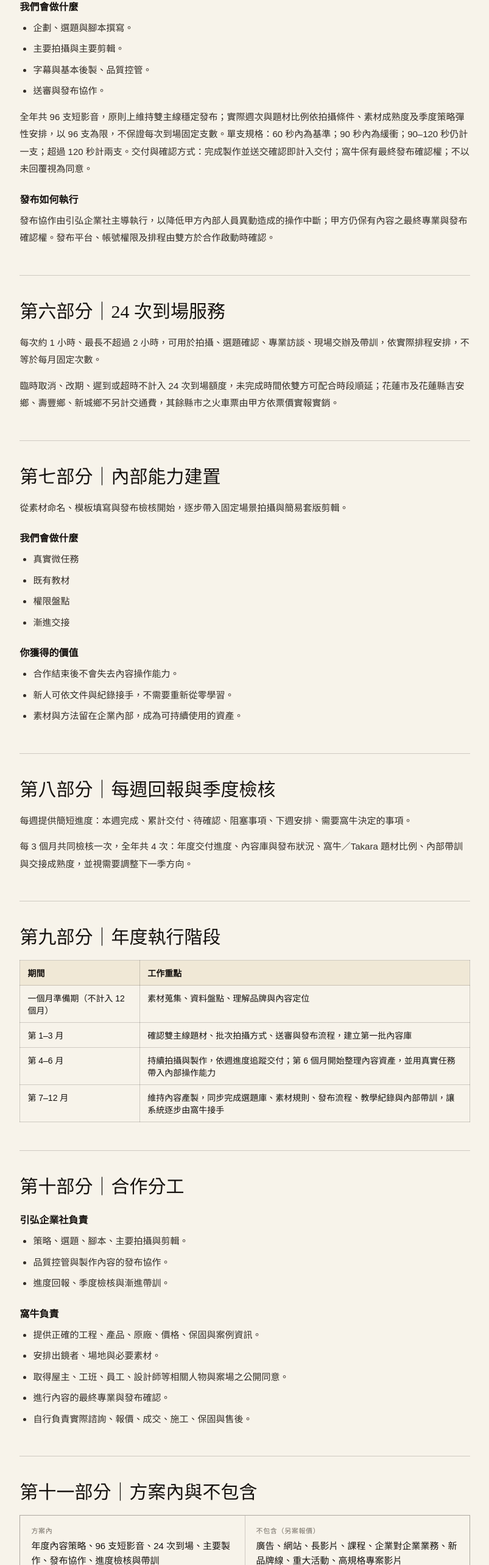
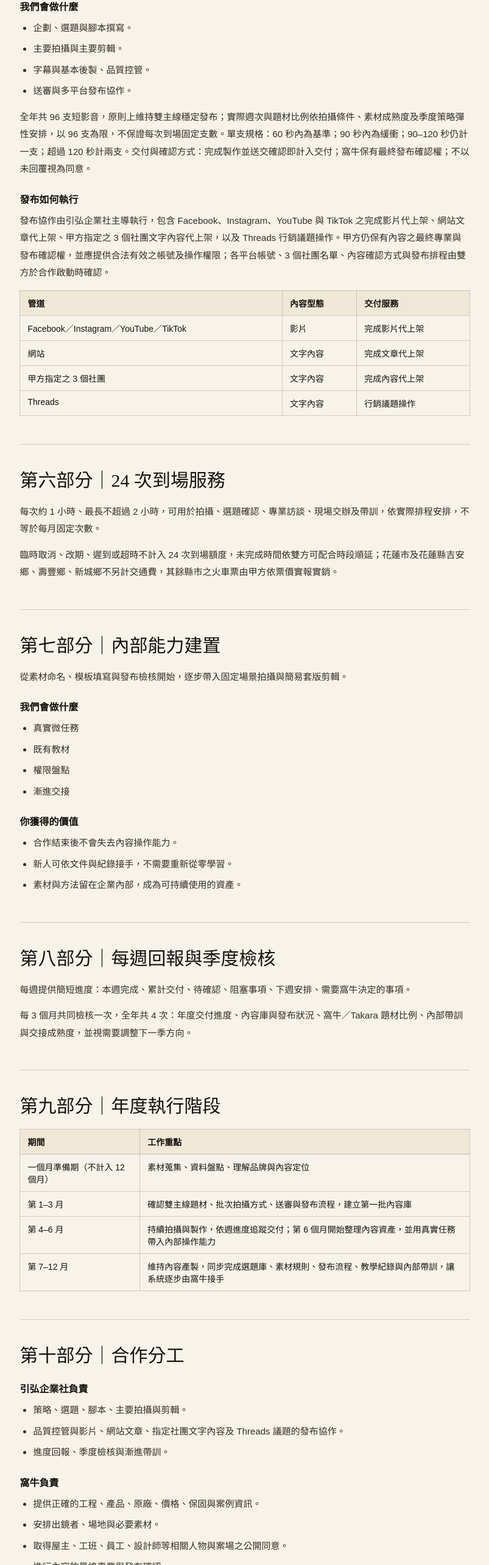
Before and after one commit to SamKnowledgePower/woniu-takara-content, a Next.js app: page /service in a window 1280 px wide. Shown: the part 2330-4896 px from the top of the page at 61% size, without its empty margins (238-1041 px from the left). Built offline with nearby package versions, Linux system fonts and the light colour scheme.

Commit message:
Add multi-channel publishing deliverables

```diff
--- a/app/data/plan.ts
+++ b/app/data/plan.ts
@@ -69,6 +69,12 @@ export interface PlanServiceTrack {
 export interface PlanScope {
   included: string[];
   excludedSeparateEngagement: string[];
+}
+
+export interface PlanPublishingDeliverable {
+  channel: string;
+  contentType: "影片" | "文字內容";
+  service: string;
 }
 
 // D-007 要求至少同步的欄位。2026-08-05 Sam 指示：未被 Takara 新規格取代的通用條款
@@ -178,7 +184,17 @@ export const planServiceTracks: PlanServiceTrack[] = [
 ];
 
 export const planScope: PlanScope = {
-  included: ["年度內容策略", "96 支短影音", "24 次到場", "主要製作", "發布協作", "進度檢核與帶訓"],
+  included: [
+    "年度內容策略",
+    "96 支短影音",
+    "24 次到場",
+    "主要製作",
+    "Facebook／Instagram／YouTube／TikTok 影片代上架",
+    "網站文章代上架",
+    "3 個指定社團文字內容代上架",
+    "Threads 行銷議題操作",
+    "進度檢核與帶訓",
+  ],
   excludedSeparateEngagement: [
     "廣告",
     "網站",
@@ -190,6 +206,13 @@ export const planScope: PlanScope = {
     "高規格專案影片",
   ],
 };
+
+export const planPublishingDeliverables: PlanPublishingDeliverable[] = [
+  { channel: "Facebook／Instagram／YouTube／TikTok", contentType: "影片", service: "完成影片代上架" },
+  { channel: "網站", contentType: "文字內容", service: "完成文章代上架" },
+  { channel: "甲方指定之 3 個社團", contentType: "文字內容", service: "完成內容代上架" },
+  { channel: "Threads", contentType: "文字內容", service: "行銷議題操作" },
+];
 
 export const planOutcomeDisclaimer: PlanField<string> = confirmed(
   "以完成製作並送交確認作為交付認定；窩牛保有最終發布確認權；觸及、詢價與成交受市場、平台與後續服務影響，不作特定數字保證。",
@@ -262,7 +285,7 @@ export const planContractTerms: PlanContractTerms = {
     "本契約以中華民國法律為準據法。因本契約所生之爭議，雙方應本誠信原則先行協商；協商不成時，雙方同意以本契約履行地之地方法院為第一審管轄法院",
   ),
   publishingResponsibility: confirmed(
-    "發布協作由引弘企業社主導執行，以降低甲方內部人員異動造成的操作中斷；甲方仍保有內容之最終專業與發布確認權。發布平台、帳號權限及排程由雙方於合作啟動時確認",
+    "發布協作由引弘企業社主導執行，包含 Facebook、Instagram、YouTube 與 TikTok 之完成影片代上架、網站文章代上架、甲方指定之 3 個社團文字內容代上架，以及 Threads 行銷議題操作。甲方仍保有內容之最終專業與發布確認權，並應提供合法有效之帳號及操作權限；各平台帳號、3 個社團名單、內容確認方式與發布排程由雙方於合作啟動時確認",
   ),
   onsiteReschedulingAndTravel: confirmed(
     "臨時取消、改期、遲到或超時不計入 24 次到場額度，未完成時間依雙方可配合時段順延；花蓮市及花蓮縣吉安鄉、壽豐鄉、新城鄉不另計交通費，其餘縣市之火車票由甲方依票價實報實銷",
--- a/app/page.tsx
+++ b/app/page.tsx
@@ -294,6 +294,8 @@ export default function Home() {
           {[
             ["年度內容策略", "窩牛與 Takara 的消費市場內容主軸、選題與腳本。"],
             ["96 支短影音", "主要拍攝、剪輯、品質控管與發布協作。"],
+            ["影片多平台代上架", "Facebook、Instagram、YouTube 與 TikTok。"],
+            ["文字內容發布協作", "網站文章、3 個指定社團代上架及 Threads 行銷議題操作。"],
             ["24 次到場", "每次約 1 小時，最長不超過 2 小時。"],
             ["內容資產系統", "專屬選題庫、素材規則、標準作業流程與發布排程。"],
             ["透明進度", "每週回報、季度檢核與阻塞事項追蹤。"],
@@ -315,7 +317,7 @@ export default function Home() {
           <p>以完成製作並送交確認作為交付認定。窩牛保有最終發布確認權；觸及、詢價與成交受市場、平台與後續服務影響，不作特定數字保證。</p>
         </div>
         <div className="scopeList">
-          <div><strong>包含</strong><p>年度策略、96 支短影音、24 次到場、主要製作、發布協作、進度檢核與帶訓。</p></div>
+          <div><strong>包含</strong><p>年度策略、96 支短影音、24 次到場、主要製作、Facebook／Instagram／YouTube／TikTok 影片代上架、網站文章代上架、3 個指定社團文字內容代上架、Threads 行銷議題操作、進度檢核與帶訓。</p></div>
           <div><strong>另案</strong><p>廣告、網站、長影片、課程、企業對企業業務、新品牌線、重大活動與高規格專案影片。</p></div>
           <div><strong>權利</strong><p>成品與原始拍攝素材歸窩牛；通用方法論與模板授權內部使用，不得轉售。</p></div>
         </div>
--- a/app/service/page.tsx
+++ b/app/service/page.tsx
@@ -7,6 +7,7 @@ import {
   planOutcomeDisclaimer,
   planPhases,
   planPricing,
+  planPublishingDeliverables,
   planRights,
   planScope,
   planServiceTracks,
@@ -97,13 +98,33 @@ export default function ServicePage() {
             <li>企劃、選題與腳本撰寫。</li>
             <li>主要拍攝與主要剪輯。</li>
             <li>字幕與基本後製、品質控管。</li>
-            <li>送審與發布協作。</li>
+            <li>送審與多平台發布協作。</li>
           </ul>
           <p>
             全年共 {planVolume.annualVideoCount.value} 支短影音，原則上維持雙主線穩定發布；實際週次與題材比例依拍攝條件、素材成熟度及季度策略彈性安排，以 {planVolume.annualVideoCount.value} 支為限，不保證每次到場固定支數。單支規格：{planContractTerms.videoDurationSeconds.value}。交付與確認方式：{planContractTerms.acceptanceWindow.value}。
           </p>
           <h3>發布如何執行</h3>
           <p>{planContractTerms.publishingResponsibility.value}。</p>
+          <div className="docTableWrap">
+            <table className="docTable">
+              <thead>
+                <tr>
+                  <th scope="col">管道</th>
+                  <th scope="col">內容型態</th>
+                  <th scope="col">交付服務</th>
+                </tr>
+              </thead>
+              <tbody>
+                {planPublishingDeliverables.map((item) => (
+                  <tr key={item.channel}>
+                    <td>{item.channel}</td>
+                    <td>{item.contentType}</td>
+                    <td>{item.service}</td>
+                  </tr>
+                ))}
+              </tbody>
+            </table>
+          </div>
         </section>
 
         <section className="docSection">
@@ -164,7 +185,7 @@ export default function ServicePage() {
           <h3>引弘企業社負責</h3>
           <ul>
             <li>策略、選題、腳本、主要拍攝與剪輯。</li>
-            <li>品質控管與製作內容的發布協作。</li>
+            <li>品質控管與影片、網站文章、指定社團文字內容及 Threads 議題的發布協作。</li>
             <li>進度回報、季度檢核與漸進帶訓。</li>
           </ul>
           <h3>窩牛負責</h3>
```
Also changed, not shown: app/contract/page.tsx (+8 -2 lines).
